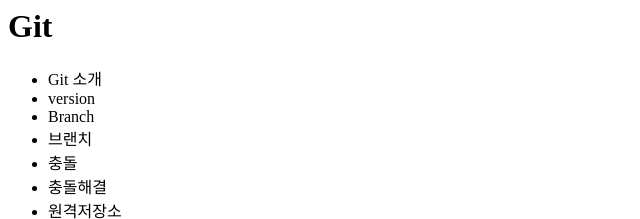
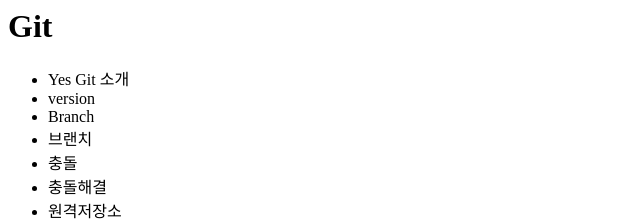
Before and after one commit to cuwoom/mytestgit, a plain HTML site: page index.html in a window 1280 px wide. Shown: the top 219 px of the page, 0-640 px from the left. Drawn offline with Linux system fonts and the light colour scheme.

Commit message:
diff test

```diff
--- a/index.html
+++ b/index.html
@@ -4,7 +4,7 @@
             <h1>Git</h1>
         </header>
         <ul>
-            <li>Git 소개</li>
+            <li>Yes Git 소개</li>
             <li>version</li>
             <li>Branch</li>
             <li>브랜치</li>
```
